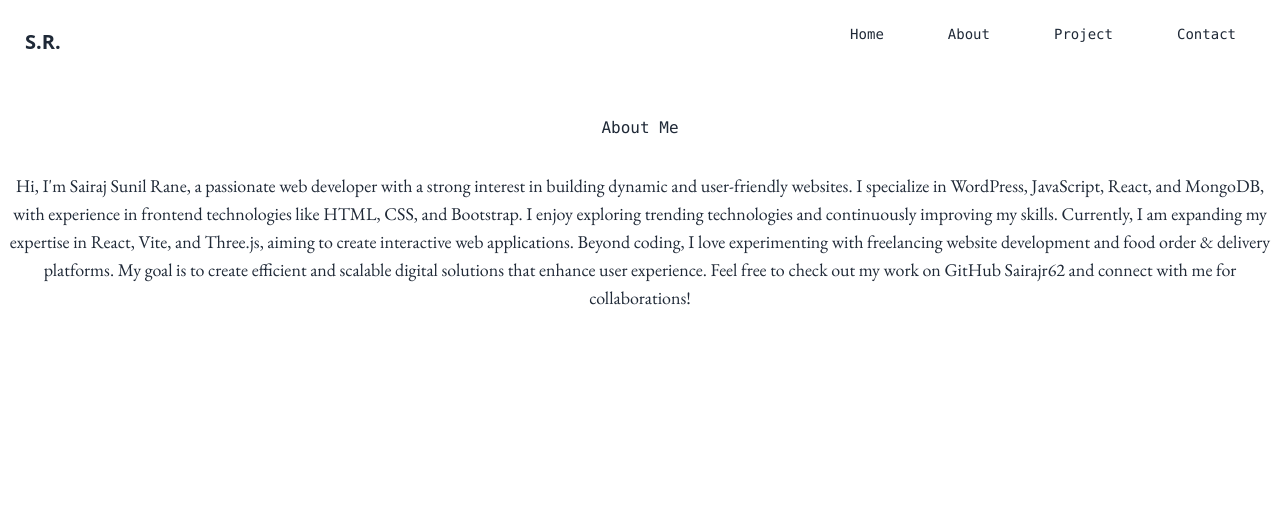
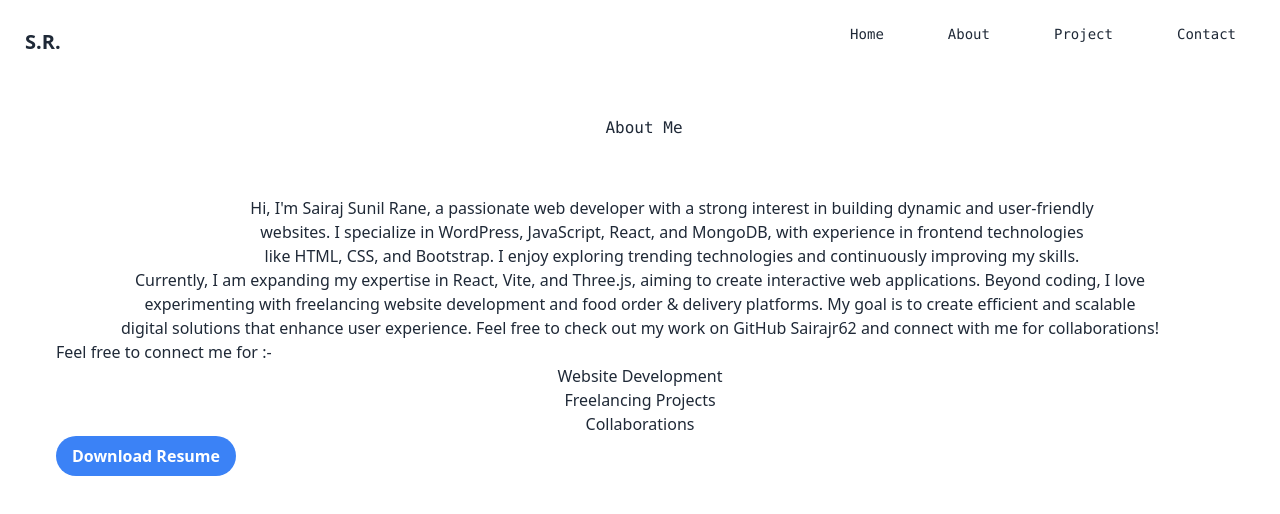
Before and after one commit to sairajr62/Portfolio, a React (Vite) app: page /about in a window 1280 px wide. Shown: the top 514 px of the page. Built offline with nearby package versions, Linux system fonts and the light colour scheme.

Commit message:
commit 7

```diff
--- a/src/pages/About.jsx
+++ b/src/pages/About.jsx
@@ -5,24 +5,32 @@
     <>
       <div>
         <div className="text-center mt-8">
-          <h2 className="font-mono font-medium">About Me</h2>
+          <h2 className="font-mono font-medium ml-16 md:mt-0 text-center mr-14 sm:text-center">About Me</h2>
         </div>
-        <div className="">
-          <p className="mt-8 text-center font-Garamond text-lg inline-block">
+        <div className="p-14">
+          <p className="md:text-balance lg:ml-16 text-center font-medium ">
             Hi, I'm Sairaj Sunil Rane, a passionate web developer with a strong
             interest in building dynamic and user-friendly websites.
             I specialize in WordPress, JavaScript, React, and MongoDB, with
             experience in frontend technologies like HTML, CSS, and Bootstrap. I
             enjoy exploring trending technologies and continuously improving my
-            skills.
-            Currently, I am expanding my expertise in React, Vite, and
+            skills.</p>
+            <p className="md:text-balance lg:text-center font-medium">Currently, I am expanding my expertise in React, Vite, and
             Three.js, aiming to create interactive web applications.
             Beyond coding, I love experimenting with freelancing website development
             and food order & delivery platforms. My goal is to create efficient
             and scalable digital solutions that enhance user experience. Feel
             free to check out my work on GitHub <a href="https://github.com/Sairajr62">Sairajr62</a> and connect with me
-            for collaborations!
-          </p>
+            for collaborations!</p>
+            <span className="md:text-balance lg:text-balance font-medium">
+              Feel free to connect me for :-
+              <ul className="list-item lg:text-center">
+                <li>Website Development</li>
+                <li>Freelancing Projects</li>
+                <li>Collaborations</li>
+                </ul>
+            </span>
+            <button className="bg-blue-500 hover:bg-blue-700 text-white font-bold py-2 px-4 rounded-full">Download Resume</button>
         </div>
       </div>
     </>
--- a/src/pages/Home.jsx
+++ b/src/pages/Home.jsx
@@ -14,14 +14,20 @@
           ]}
           wrapper="span"
           speed={50}
-          className="text-4xl"
+          className="lg:text-4xl mr-11 md:text-xl sm:text-sm"
           repeat={Infinity}
         />
         <div className="lg:h-full md:flex-row flex flex-col lg:justify-center lg:items-stretch mt-8 text-center">
-          <h2 className="font-mono text-xl">I Love to Learn The New Technologies.</h2>
+          <h2 className="font-mono text-xl">
+            I Love to Learn The New Technologies.
+          </h2>
         </div>
-        <div className="lg:h-full flex flex-row justify-end mx-10 ">
-          <img className="h-48 w-48  object-cover" src={image} alt="Coding" />
+        <div className="lg:h-full mb-36 flex flex-row justify-end mx-10">
+          <img
+            className="h-48 w-48 md:justify-center sm:justify-center object-cover"
+            src={image}
+            alt="Coding"
+          />
         </div>
       </div>
     </>
--- a/src/pages/contact.jsx
+++ b/src/pages/contact.jsx
@@ -4,10 +4,10 @@
   return (
     <>
       <div>
-        <h1 className="lg:text-center md:text-center p-6 font-mono">Contact Me</h1>
+        <h1 className="lg:text-center md:text-center p-6 font-mono sm:text-center">Contact Me</h1>
       </div>
       <div>
-        <p className="lg:text-center md:text-center p-6 font-Garamond">Phone: 9322135816</p>
+        <p className="lg:text-center md:text-center p-6 font-Garamond sm:text-center">Phone: 9322135816</p>
       </div>
     </>
   );
```
